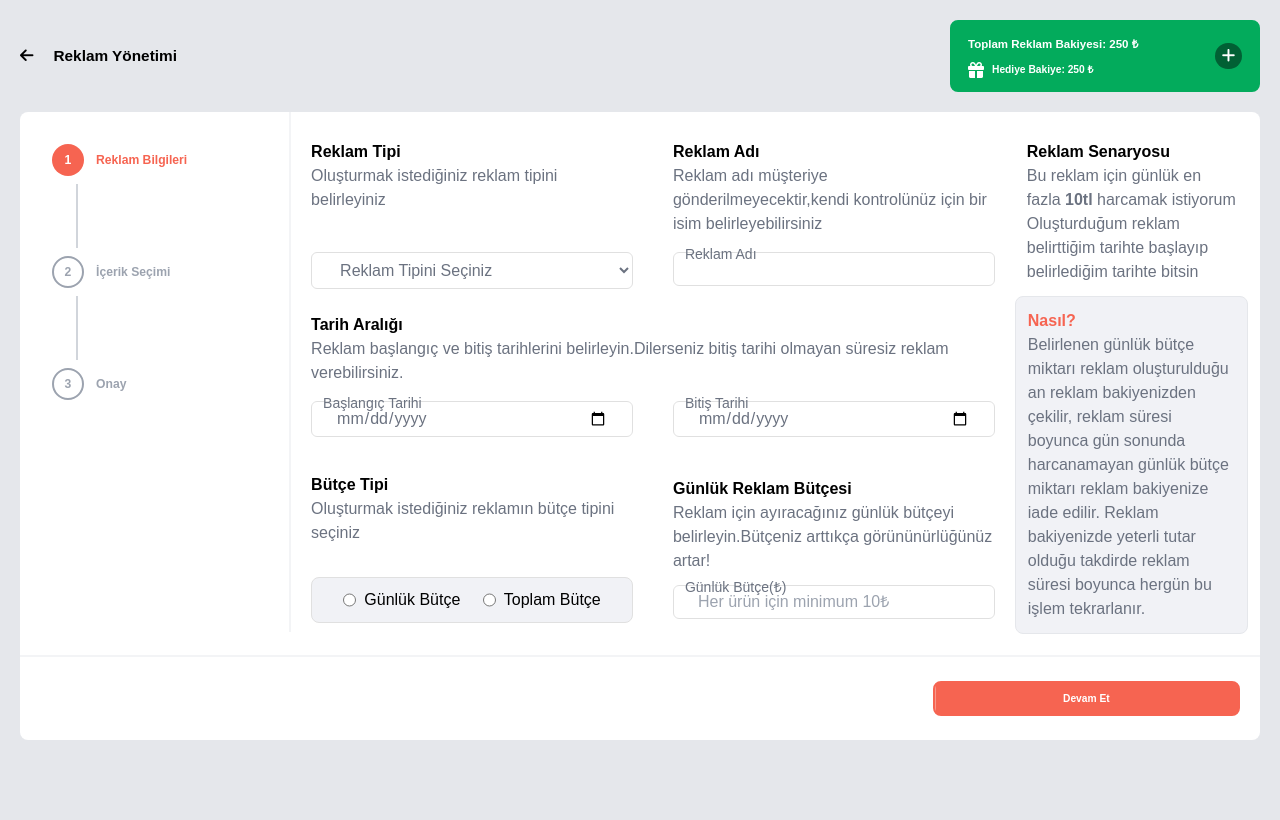
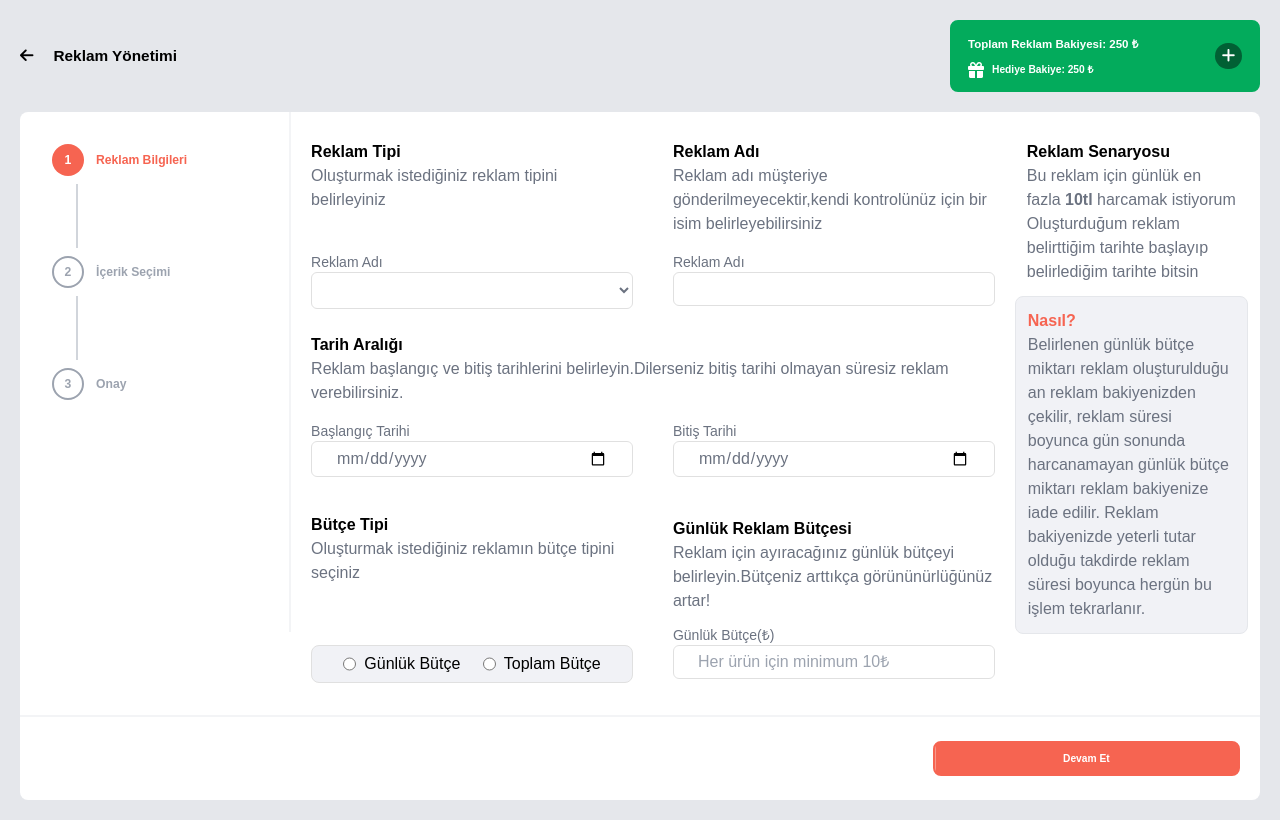
Before and after one commit to bayramcinar/reklamYonetimi, a React (Create React App) app: page /reklamOlustur in a window 1280 px wide. Built offline with nearby package versions, Linux system fonts and the light colour scheme.

Commit message:
advertInfo update, totalBalance shows on button

```diff
--- a/src/components/advertInfo/advertInfo.jsx
+++ b/src/components/advertInfo/advertInfo.jsx
@@ -16,16 +16,15 @@ const AdvertInfo = ({ onSubmit }) => {
 
   const validationSchema = Yup.object().shape({
     reklamTipi: Yup.string().required("Lütfen en az birini seçiniz"),
-    reklamAdi: Yup.string().required("Lütfen Reklam Adını yazınız"),
+    reklamAdi: Yup.string().required("Lütfen reklam adını yazınız"),
     baslangicTarihi: Yup.date()
       .required("Başlangıç tarihi zorunludur")
       .min(new Date(), "Başlangıç tarihi bugünden ileri bir tarih olmalıdır"),
-    bitisTarihi: Yup.date().min(
-      Yup.ref("baslangicTarihi"),
-      "Bitiş tarihi başlangıç tarihinden önce olamaz"
-    ),
+    bitisTarihi: Yup.date().required("Başlangıç tarihi zorunludur")
+    .min(Yup.ref("baslangicTarihi"),
+      "Bitiş tarihi başlangıç tarihinden önce olamaz"),
     butceTipi: Yup.string().required("Lütfen bütçe tipini seçiniz"),
-    gunlukButceMiktarı: Yup.number().required("Lütfen Miktarı Giriniz"),
+    gunlukButceMiktarı: Yup.number().required("Lütfen miktarı giriniz"),
   });
 
   return (
@@ -45,6 +44,12 @@ const AdvertInfo = ({ onSubmit }) => {
                     Oluşturmak istediğiniz reklam tipini belirleyiniz
                   </p>
                   <div className="mt-3 lg:mt-10">
+                  <label
+                      htmlFor="reklamTipi"
+                      className="block text-xs lg:text-sm font-medium text-txtGrey"
+                    >
+                      Reklam Adı
+                    </label>
                     <select
                       type="text"
                       id="reklam"
@@ -60,7 +65,7 @@ const AdvertInfo = ({ onSubmit }) => {
                           : "border-[#e0e0e0]"
                       } bg-white py-2 px-6 text-base font-medium text-txtGrey outline-none focus:border-lightGray focus:shadow-md`}
                     >
-                      <option value="">Reklam Tipini Seçiniz</option>
+                      <option value=""></option>
                       <option value="0">Ürün Reklamı Seç</option>
                       <option value="1">Hizmet Reklamı</option>
                       <option value="2">Profil Reklamı</option>
@@ -78,7 +83,13 @@ const AdvertInfo = ({ onSubmit }) => {
                     Reklam adı müşteriye gönderilmeyecektir,kendi kontrolünüz
                     için bir isim belirleyebilirsiniz
                   </p>
-                  <div className="relative">
+                  <div className="">
+                  <label
+                      htmlFor="reklamAdi"
+                      className="block text-xs lg:text-sm font-medium text-txtGrey"
+                    >
+                      Reklam Adı
+                    </label>
                     <Field
                       type="text"
                       name="reklamAdi"
@@ -97,12 +108,7 @@ const AdvertInfo = ({ onSubmit }) => {
                           : "border-[#e0e0e0]"
                       } bg-white py-1 px-6 text-base font-medium text-txtGrey outline-none focus:border-lightGray focus:shadow-md`}
                     />
-                    <label
-                      htmlFor="reklamAdi"
-                      className="mb-3 block text-xs lg:text-sm font-medium text-txtGrey absolute -top-2 left-3"
-                    >
-                      Reklam Adı
-                    </label>
+
                     {formik.touched.reklamAdi && formik.errors.reklamAdi && (
                       <p className="mt-1 text-sm text-red-500">
                         {formik.errors.reklamAdi}
@@ -124,7 +130,13 @@ const AdvertInfo = ({ onSubmit }) => {
                   <div className="flex-col lg:flex lg:flex-row justify-between items-center gap-x-10">
                     <div className="relative flex flex-auto mb-3">
                       <div className="flex-col flex-auto">
-                        <div className="flex">
+                        <div className="flex-col">
+                        <label
+                            htmlFor="baslangicTarihi"
+                            className=" block text-xs lg:text-sm font-medium text-txtGrey "
+                          >
+                            Başlangıç Tarihi
+                          </label>
                           <Field
                             type="date"
                             name="baslangicTarihi"
@@ -144,12 +156,7 @@ const AdvertInfo = ({ onSubmit }) => {
                                 : "border-[#e0e0e0]"
                             } bg-white py-1 px-6 text-base font-medium text-txtGrey outline-none focus:border-lightGray focus:shadow-md`}
                           />
-                          <label
-                            htmlFor="baslangicTarihi"
-                            className="mb-3 block text-xs lg:text-sm font-medium text-txtGrey absolute -top-2 left-3"
-                          >
-                            Başlangıç Tarihi
-                          </label>
+
                         </div>
                         <div className="flex">
                           {formik.touched.baslangicTarihi &&
@@ -164,7 +171,13 @@ const AdvertInfo = ({ onSubmit }) => {
 
                     <div className="relative flex flex-auto mb-3">
                       <div className="flex-col flex-auto">
-                        <div className="flex">
+                        <div className="flex-col">
+                        <label
+                            htmlFor="bitisTarihi"
+                            className="block text-xs lg:text-sm font-medium text-txtGrey "
+                          >
+                            Bitiş Tarihi
+                          </label>
                           <Field
                             type="date"
                             name="bitisTarihi"
@@ -184,12 +197,7 @@ const AdvertInfo = ({ onSubmit }) => {
                                 : "border-[#e0e0e0]"
                             } bg-white py-1 px-6 text-base font-medium text-txtGrey outline-none focus:border-lightGray focus:shadow-md`}
                           />
-                          <label
-                            htmlFor="bitisTarihi"
-                            className="mb-3 block text-xs lg:text-sm font-medium text-txtGrey absolute -top-2 left-3"
-                          >
-                            Bitiş Tarihi
-                          </label>
+
                         </div>
                         <div className="flex">
                           {formik.touched.bitisTarihi &&
@@ -215,13 +223,13 @@ const AdvertInfo = ({ onSubmit }) => {
                           <h3 className="font-bold">Bütçe Tipi</h3>
                         </div>
                         <div className=" flex flex-auto ">
-                          <p className="text-txtGrey">
+                          <p className="text-txtGrey mb-7">
                             Oluşturmak istediğiniz reklamın bütçe tipini seçiniz
                           </p>
                         </div>
                       </div>
                       <div
-                        className={`flex flex-auto justify-around items-center px-1 lg:px-5 py-2.5 bg-grayBg rounded-lg border ${
+                        className={`flex flex-auto justify-around items-center px-1 lg:px-5 py-1.5 bg-grayBg rounded-lg border ${
                           formik.touched.butceTipi && formik.errors.butceTipi
                             ? "border-b-red-500"
                             : "border-[#e0e0e0]"
@@ -277,7 +285,13 @@ const AdvertInfo = ({ onSubmit }) => {
                       <div className="flex flex-row">
                         <div className="flex flex-auto relative">
                           <div className="flex-col flex-auto">
-                            <div className="flex">
+                            <div className="flex-col">
+                            <label
+                                htmlFor="gunlukButce"
+                                className="block text-xs lg:text-sm font-medium text-txtGrey"
+                              >
+                                Günlük Bütçe(₺)
+                              </label>
                               <Field
                                 type="text"
                                 name="gunlukButceMiktarı"
@@ -290,12 +304,7 @@ const AdvertInfo = ({ onSubmit }) => {
                                     : "border-[#e0e0e0]"
                                 } bg-white py-1 px-6 text-base font-medium text-txtGrey outline-none focus:border-lightGray focus:shadow-md`}
                               />
-                              <label
-                                htmlFor="gunlukButce"
-                                className="mb-3 block text-xs lg:text-sm font-medium text-txtGrey absolute -top-2 left-3"
-                              >
-                                Günlük Bütçe(₺)
-                              </label>
+
                             </div>
                             <div className="flex">
                               {formik.touched.gunlukButceMiktarı &&
--- a/src/components/balanceModal/addBalance.jsx
+++ b/src/components/balanceModal/addBalance.jsx
@@ -5,7 +5,7 @@ import * as Yup from "yup";
 
 function AddBalance() {
   const [amount, setAmount] = useState(null);
-  const [farkliMiktar, setFarkliMiktar] = useState();
+  const [farkliMiktar, setFarkliMiktar] = useState(null);
   const [selectedAmount, setSelectedAmount] = useState(null);
   const [odemeTuru, setOdemeTuru] = useState(null);
   const [isSubmitting, setIsSubmitting] = useState(false);
@@ -70,6 +70,7 @@ function AddBalance() {
     setSelectedAmount(selectedAmount === amount ? null : amount);
     formik.setFieldValue('selectedAmount', selectedAmount === amount ? null : amount)
   };
+
   function addToAddBalance(hesapNumarası, selectedAmount, odemeTuru) {
     const addBalanceData = JSON.parse(localStorage.getItem('addBalance')) || [];
 
@@ -86,11 +87,11 @@ function AddBalance() {
     const totalBalanceData = JSON.parse(localStorage.getItem('totalBalance')) || [];
     const existingAccountIndex = totalBalanceData.findIndex(data => data.hesapNumarası === hesapNumarası);
     if (existingAccountIndex !== -1) {
-      totalBalanceData[existingAccountIndex].miktar += selectedAmount;
+      totalBalanceData[existingAccountIndex].miktar += Number(selectedAmount);
     } else {
       totalBalanceData.push({
-        hesapNumarası: hesapNumarası,
-        miktar: selectedAmount
+        hesapNumarası: Number(hesapNumarası),
+        miktar: Number(selectedAmount)
       });
     }
     localStorage.setItem('totalBalance', JSON.stringify(totalBalanceData));
--- a/src/components/mainAdvertPage/advertTitleArea.jsx
+++ b/src/components/mainAdvertPage/advertTitleArea.jsx
@@ -3,7 +3,7 @@ import BalanceModal from "../balanceModal/balanceModal";
 
 function AdvertTitleArea() {
   const [isWalletModalOpen, setIsWalletModalOpen] = useState(false);
-  const [localAmount, setLocalAmount] = useState(null)
+  const [totalBalance, setTotalBalance] = useState(null)
 
   const openWalletModal = () => {
     setIsWalletModalOpen(true);
@@ -11,20 +11,21 @@ function AdvertTitleArea() {
 
   function getTotalBalance(hesapNumarası) {
     const dataToSave = JSON.parse(localStorage.getItem('totalBalance')) || [];
+    console.log(dataToSave,"dataToSave")
     const existingAccount = dataToSave.find((data) => data.hesapNumarası === hesapNumarası);
-    console.log(dataToSave,"dataToSave")
+
     if (existingAccount) {
-      return existingAccount.miktar
+      return existingAccount.miktar;
     } else {
       return 0;
     }
   }
 
   const loadData=()=>{
-    const accountNumber=1234850;
+    const accountNumber=123456;
     const miktar = getTotalBalance(accountNumber);
     console.log(miktar,"miktar")
-    setLocalAmount(miktar);
+    setTotalBalance(miktar);
   }
   useEffect(() => {
     loadData();
@@ -54,7 +55,7 @@ function AdvertTitleArea() {
         <div className="animate__animated animate__zoomIn border-2 border-greenForButton walletArea flex group text-white hover:text-greenForButton bg-greenForButton rounded-lg px-4 py-2 lg:py-0 items-center justify-between lg:w-1/3 overflow-hidden relative transition-all will-change-transform after:bg-white z-0 after:block after:w-full after:h-full after:absolute after:left-0 after:text-greenForButton after:top-0 after:transform after:translate-x-[-100%] after:origin-top-left after:transition-transform after:duration-[400ms] after:ease-out after:will-change-transform after:z-[-1] hover:after:translate-x-[0%] hover:border-2 hover:border-transparent hover:transform-none hover:duration-300 hover:ease-out hover:will-change-transform group-hover:after:bg-white">
           <div className="infoArea  mr-8">
             <h1 className="md:text-[1.3vw] lg:text-[1.1vw] xl:text-[0.9vw] text-xs font-semibold">
-              Toplam Reklam Bakiyesi: {localAmount!==null ? `${localAmount}₺` : "Yükleniyor"}
+              Toplam Reklam Bakiyesi: {totalBalance!==null ? `${totalBalance}₺` : "Yükleniyor"}
             </h1>
             <div className="giftWallet flex mt-2">
               <i className="fa-solid fa-gift mr-2"></i>
```
